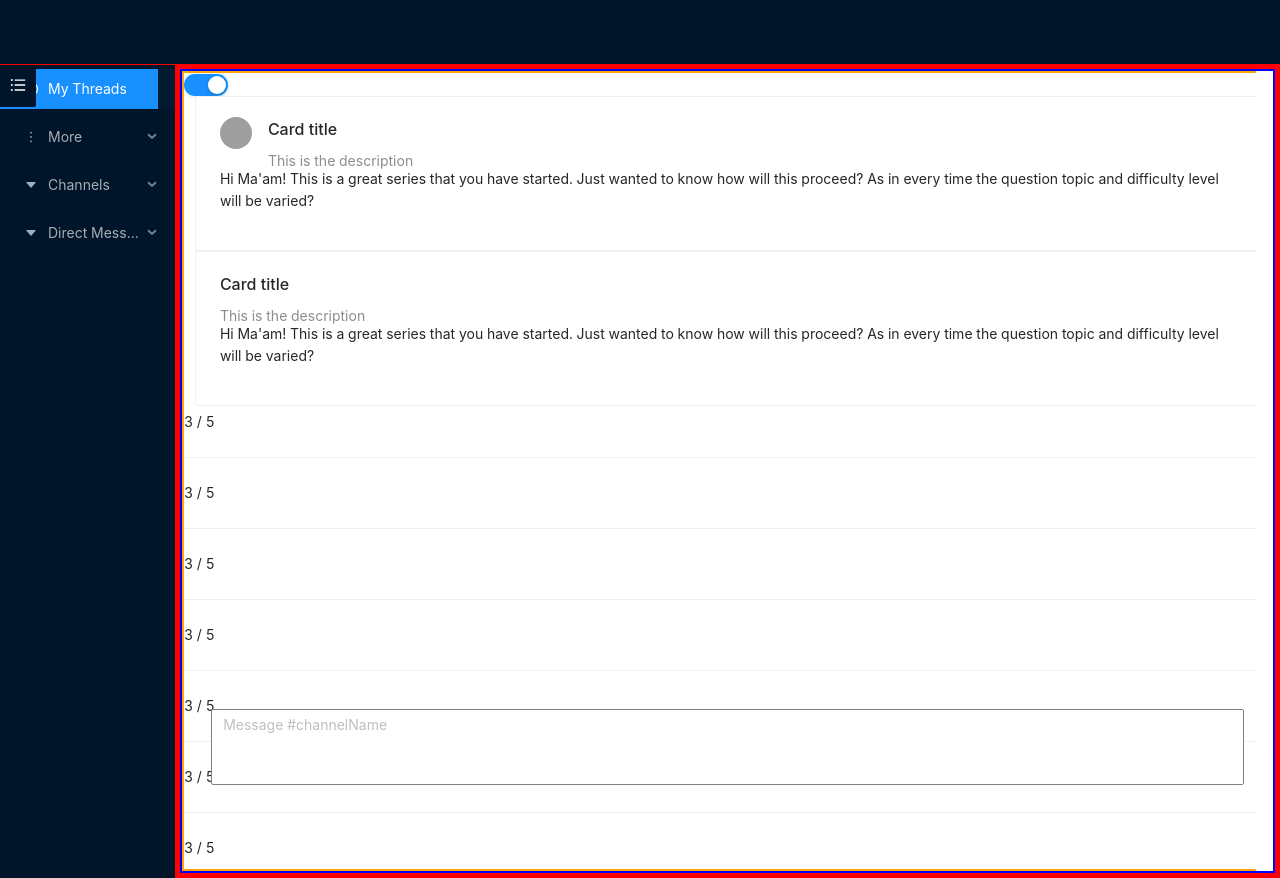
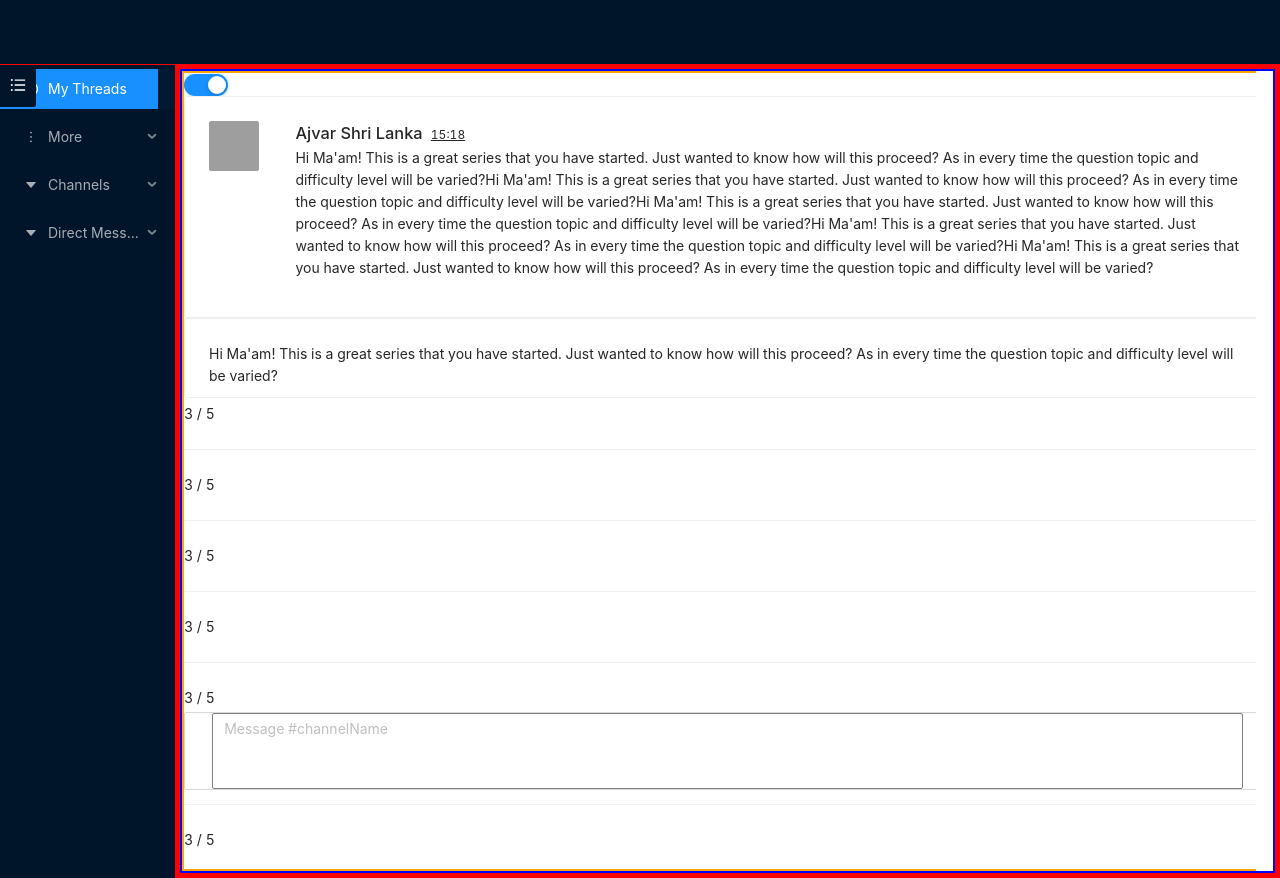
Before and after one commit to atanassov-daniel/ReactJS-Project, a React (Create React App) app: page / in a window 1280 px wide. Both pictures are taken after a click on the switch 206 px from the left and 85 px from the top of the page. Built offline with nearby package versions, Linux system fonts and the light colour scheme; grey boxes are pictures that could not be loaded.

Commit message:
Fixed the scrollbar
The message textarea breaks when filled with a lot of text, opening/closing the sidebar fixes the problem

```diff
--- a/src/App.js
+++ b/src/App.js
@@ -1,4 +1,5 @@
 import './App.css';
+// import SiderDemo from './components/SiderDemo';
 import SiderDemo from './components/SiderDemo';
 
 function App() {
--- a/src/components/SiderDemo.css
+++ b/src/components/SiderDemo.css
@@ -24,16 +24,8 @@
     border-top: 1px red solid;
 }
 
-.textarea {
-    /* border: 10px solid #fff; */
-    border: 1px solid grey;
-    /* margin-bottom: 15px; */
-    /* margin-top: 10px; */
-    /* margin-left: 10px; */
-    /* margin-right: 10px; */
-}
-
-.ant-col,
+/* .ant-col, */
+.column-with-slider,
 .ant-layout-sider-children {
     /* #col, .ant-layout-sider-children { */
     /* background-color: red; */
@@ -50,7 +42,8 @@
     transition: mask-position 0.3s, -webkit-mask-position 0.3s;
 }
 
-.ant-col:hover,
+/* .ant-col, */
+.column-with-slider:hover,
 .ant-layout-sider-children:hover {
     /* #col:hover { */
     /* background-color: black; */
@@ -59,8 +52,56 @@
 }
 
 #new-message-textarea {
-    /* margin-left: 15%; */
+    /* display: block; */
+    width: 95%;
+    margin: auto;
+    border: 1px solid grey;
+}
+
+/*
+#new-message-textarea {
+    position: fixed;
+    bottom: 5%;
     display: block;
     width: 95%;
+    margin: 0 auto;
+    border: 1px solid grey;
+
+}
+
+.ant-card {
+    width: 99%;
     margin: auto;
 }
+*/
+
+.loading {
+    background-color: red;
+}
+
+.message-card-avatar {
+    float: left;
+    display: inline;
+}
+
+.message-card-text {
+    display: inline;
+}
+
+.message-timestamp {
+    cursor: pointer;
+    font-size: 12px;
+    text-decoration: underline;
+}
+
+.message-author {
+    display: inline;
+    margin-right: .5em;
+}
+
+/*! this is the message textarea's Clear Button */
+span[role="button"].anticon.anticon-close-circle.ant-input-clear-icon {
+    font-size: 25px;
+    /* transform: translateY(-30%) translateX(-41%); */
+    transform: translate(-41%, -30%);
+}
--- a/src/components/SiderDemo.js
+++ b/src/components/SiderDemo.js
@@ -57,7 +57,7 @@ class SiderDemo extends Component {
         const { collapsed } = this.state;
         const { value } = this.state;
 
-        const { loading } = this.state
+        const { loading } = this.state;
 
         return (
             <>
@@ -122,10 +122,12 @@ class SiderDemo extends Component {
 
                             {/* here was the place for the cut code */}
 
-                            <Row style={{ height: '100%' }}>
+                            <Row style={{ height: '100%', width: '100%' }}>
                                 <Col
                                     flex={1}
+                                    //!! style={{ border: '2.5px solid orange', height: '100%' }} -> the height: '100%' broke the scrollbar's css and it wouldn't scroll
                                     style={{ border: '2.5px solid orange' }}
+                                    className="column-with-slider"
                                 // scroll={{ x: 'calc(700px + 50%)', y: 240 }}
                                 >
 
@@ -133,8 +135,8 @@ class SiderDemo extends Component {
                                     <Switch checked={!loading} onChange={this.onLoadingChange} />
 
                                     <Card
-                                        // style={{ width: '90%', marginTop: 16 }}
-                                        style={{ width: '98%', margin: 'auto' }}
+                                    // style={{ width: '90%', marginTop: 16 }}
+                                    // style={{ width: '98%', margin: 'auto' }}
                                     /* actions={[
                                         <SettingOutlined key="setting" />,
                                         <EditOutlined key="edit" />,
@@ -142,40 +144,51 @@ class SiderDemo extends Component {
                                     ]} */
                                     >
                                         <Skeleton loading={loading} avatar active>
-                                            <Meta
+                                            {/* <Meta
                                                 avatar={
-                                                    <Avatar src="https://zos.alipayobjects.com/rmsportal/ODTLcjxAfvqbxHnVXCYX.png" />
+                                                    <Avatar src="https://zos.alipayobjects.com/rmsportal/ODTLcjxAfvqbxHnVXCYX.png" shape="square" size={50} alt="user profile image" />
                                                 }
-                                                title="Card title"
+                                                title="Ajvar Shri Lanka"
                                                 description="This is the description"
-                                            />
-                                            <p>Hi Ma'am! This is a great series that you have started. Just wanted to know how will this proceed? As in every time the question topic and difficulty level will be varied?</p>
+                                            /> */}
+
+
+                                            <Row>
+                                                <Col span={2}>
+                                                    <Avatar src="https://zos.alipayobjects.com/rmsportal/ODTLcjxAfvqbxHnVXCYX.png" shape="square" size={50} alt="user profile image" className="message-card-avatar" />
+                                                </Col>
+                                                <Col span={22}>
+                                                    {/* <span className="message-card-text"> */}
+                                                    <h3 className="message-author">Ajvar Shri Lanka</h3>
+                                                    <span className="message-timestamp">15:18</span>
+                                                    <p>Hi Ma'am! This is a great series that you have started. Just wanted to know how will this proceed? As in every time the question topic and difficulty level will be varied?Hi Ma'am! This is a great series that you have started. Just wanted to know how will this proceed? As in every time the question topic and difficulty level will be varied?Hi Ma'am! This is a great series that you have started. Just wanted to know how will this proceed? As in every time the question topic and difficulty level will be varied?Hi Ma'am! This is a great series that you have started. Just wanted to know how will this proceed? As in every time the question topic and difficulty level will be varied?Hi Ma'am! This is a great series that you have started. Just wanted to know how will this proceed? As in every time the question topic and difficulty level will be varied?</p>
+                                                    {/* </span> */}
+                                                </Col>
+                                            </Row>
+                                            {/* <Avatar src="https://zos.alipayobjects.com/rmsportal/ODTLcjxAfvqbxHnVXCYX.png" shape="square" size={50} alt="user profile image" className="message-card-avatar" />
+                                            <span className="message-card-text">
+                                                <h4>Ajvar Shri Lanka</h4>
+                                                <p>Hi Ma'am! This is a great series that you have started. Just wanted to know how will this proceed? As in every time the question topic and difficulty level will be varied?</p>
+                                            </span> */}
+
                                         </Skeleton>
 
                                     </Card>
                                     <Card
-                                        style={{ width: '98%', margin: 'auto', marginBottom: 5 }}
+                                        style={{ marginBottom: 5, height: '10vh', overflow: 'hidden' }} className={loading ? 'loading' : ''}
                                     >
+                                        {/* !!! put a temporary class that makes it 30% height
+                                        while loading and then when loading is done remove this
+                                        class so that it returns to its default height */}
                                         <Skeleton loading={loading} active>
-                                            <Meta
+                                            {/* <Meta
                                                 title="Card title"
                                                 description="This is the description"
-                                            />
+                                            /> */}
                                             <p>Hi Ma'am! This is a great series that you have started. Just wanted to know how will this proceed? As in every time the question topic and difficulty level will be varied?</p>
                                         </Skeleton>
                                     </Card>
                                     {/* /cards */}
-
-                                    <Row>3 / 5</Row>
-                                    <Divider></Divider>
-                                    <Row>3 / 5</Row>
-                                    <Divider></Divider>
-                                    <Row>3 / 5</Row>
-                                    <Divider></Divider>
-                                    <Row>3 / 5</Row>
-                                    <Divider></Divider>
-                                    <Row>3 / 5</Row>
-                                    <Divider></Divider>
                                     <Row>3 / 5</Row>
                                     <Divider></Divider>
                                     <Row>3 / 5</Row>
@@ -191,7 +204,7 @@ class SiderDemo extends Component {
                                     <Row>3 / 5</Row>
                                     <Divider></Divider>
 
-                                    <Affix offsetBottom={15}>
+                                    {/* <Affix offsetBottom={0} style={{ position: 'absolute', bottom: '10%', width: '100%' }}>
                                         <span>
                                             <TextArea
                                                 id="new-message-textarea"
@@ -199,11 +212,24 @@ class SiderDemo extends Component {
                                                 onChange={this.onChange}
                                                 autoSize={{ minRows: 3, maxRows: 10 }}
                                                 // allowClear
-                                                className="textarea"
                                                 placeholder={`Message #channelName`}
                                             />
                                         </span>
+                                    </Affix> */}
+                                    <Affix offsetBottom={10}>
+                                        <span>
+                                            <TextArea
+                                                id="new-message-textarea"
+                                                value={value}
+                                                onChange={this.onChange}
+                                                autoSize={{ minRows: 3, maxRows: 10 }}
+                                                placeholder={`Message #channelName`}
+                                                allowClear
+                                            />
+                                        </span>
                                     </Affix>
+
+
 
                                 </Col>
                             </Row>
```
